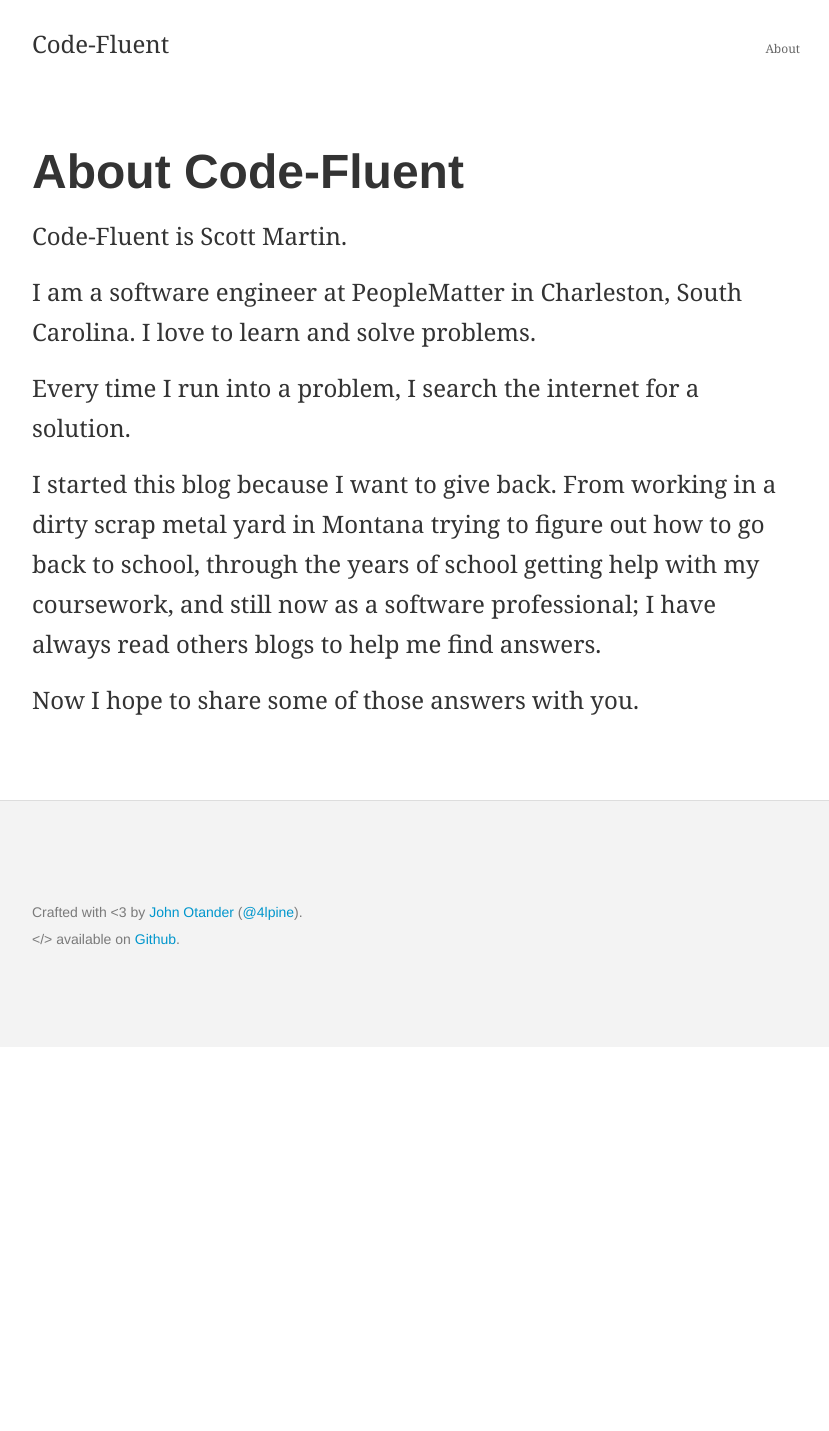
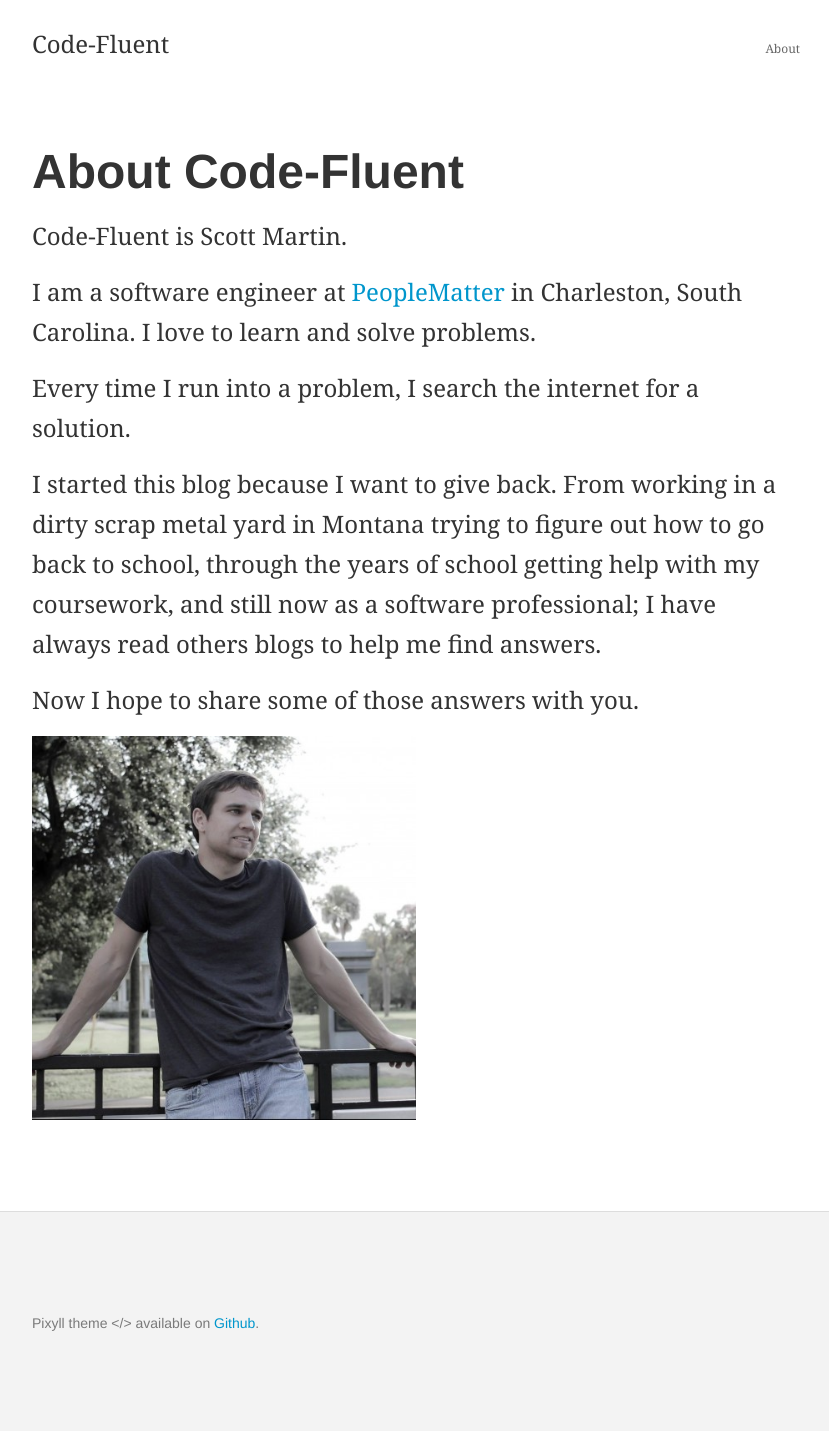
Before and after one commit to scott-martin/code-fluent, a Jekyll site: the page built from about.md, in a window 1280 px wide. Shown: the whole page, without its empty margins (224-1053 px from the left). Built offline with Jekyll 4.4.1, drawn with Linux system fonts in a browser that asks for light colours; comment, search, counter and statistics services are not loaded; before the commit the page ends 1047 px from its top, so only the background shows below that; part of the change alters nothing that is shown.

Commit message:
Adding image to about page, minor config fixes.

```diff
--- a/_config.yml
+++ b/_config.yml
@@ -3,8 +3,8 @@ title: Code-Fluent
 email: scottr.martin@gmail.com
 author: Scott Martin
 description: "Scott Martin's development blog"
-baseurl: "http://scott-martin.github.io/code-fluent"
-url: "http://scott-martin.github.io/code-fluent"
+baseurl: ""
+url: "http://code-fluent.com/"
 
 # Build settings
 markdown: kramdown
--- a/_includes/footer.html
+++ b/_includes/footer.html
@@ -2,23 +2,12 @@
   <div class="p2 py4 wrap">
     <div class="measure py2">
       <small>
-        Crafted with &lt;3 by <a href="http://johnotander.com">John Otander</a> (<a href="https://twitter.com/4lpine">@4lpine</a>).<br>
-        &lt;/&gt; available on <a href="https://github.com/johnotander/pixyll.git">Github</a>.
+        Pixyll theme &lt;/&gt; available on <a href="https://github.com/johnotander/pixyll.git">Github</a>.
       </small>
     </div>
   </div>
 </footer>
 
-<script>
-(function(i,s,o,g,r,a,m){i['GoogleAnalyticsObject']=r;i[r]=i[r]||function(){
-(i[r].q=i[r].q||[]).push(arguments)},i[r].l=1*new Date();a=s.createElement(o),
-m=s.getElementsByTagName(o)[0];a.async=1;a.src=g;m.parentNode.insertBefore(a,m)
-})(window,document,'script','//www.google-analytics.com/analytics.js','ga');
-
-ga('create', 'UA-53548208-1', 'auto');
-ga('send', 'pageview');
-
-</script>
 <script type="text/javascript">
     /* * * CONFIGURATION VARIABLES: EDIT BEFORE PASTING INTO YOUR WEBPAGE * * */
     var disqus_shortname = 'codefluent'; // required: replace example with your forum shortname
--- a/about.md
+++ b/about.md
@@ -6,10 +6,12 @@ permalink: /about/
 
 Code-Fluent is Scott Martin.
 
-I am a software engineer at PeopleMatter in Charleston, South Carolina. I love to learn and solve problems.
+I am a software engineer at <a href="http://peoplematter.com">PeopleMatter</a> in Charleston, South Carolina. I love to learn and solve problems.
 
 Every time I run into a problem, I search the internet for a solution.
 
 I started this blog because I want to give back. From working in a dirty scrap metal yard in Montana trying to figure out how to go back to school, through the years of school getting help with my coursework, and still now as a software professional; I have always read others blogs to help me find answers.
 
 Now I hope to share some of those answers with you.
+
+<img class="half-width" src="/img/me.jpg" alt="Scott Martin" />
```
Also changed, not shown: img/me.jpg (added).
